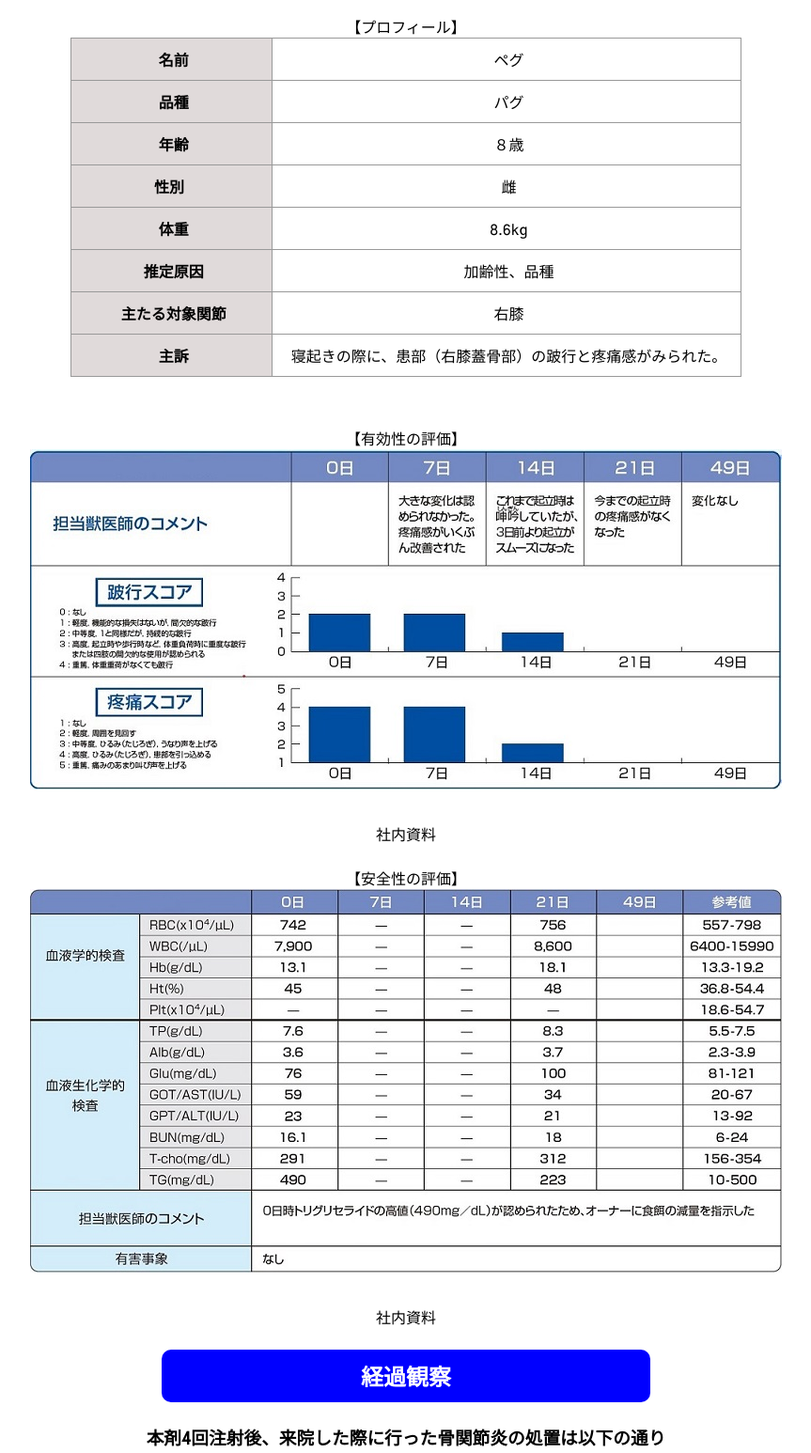
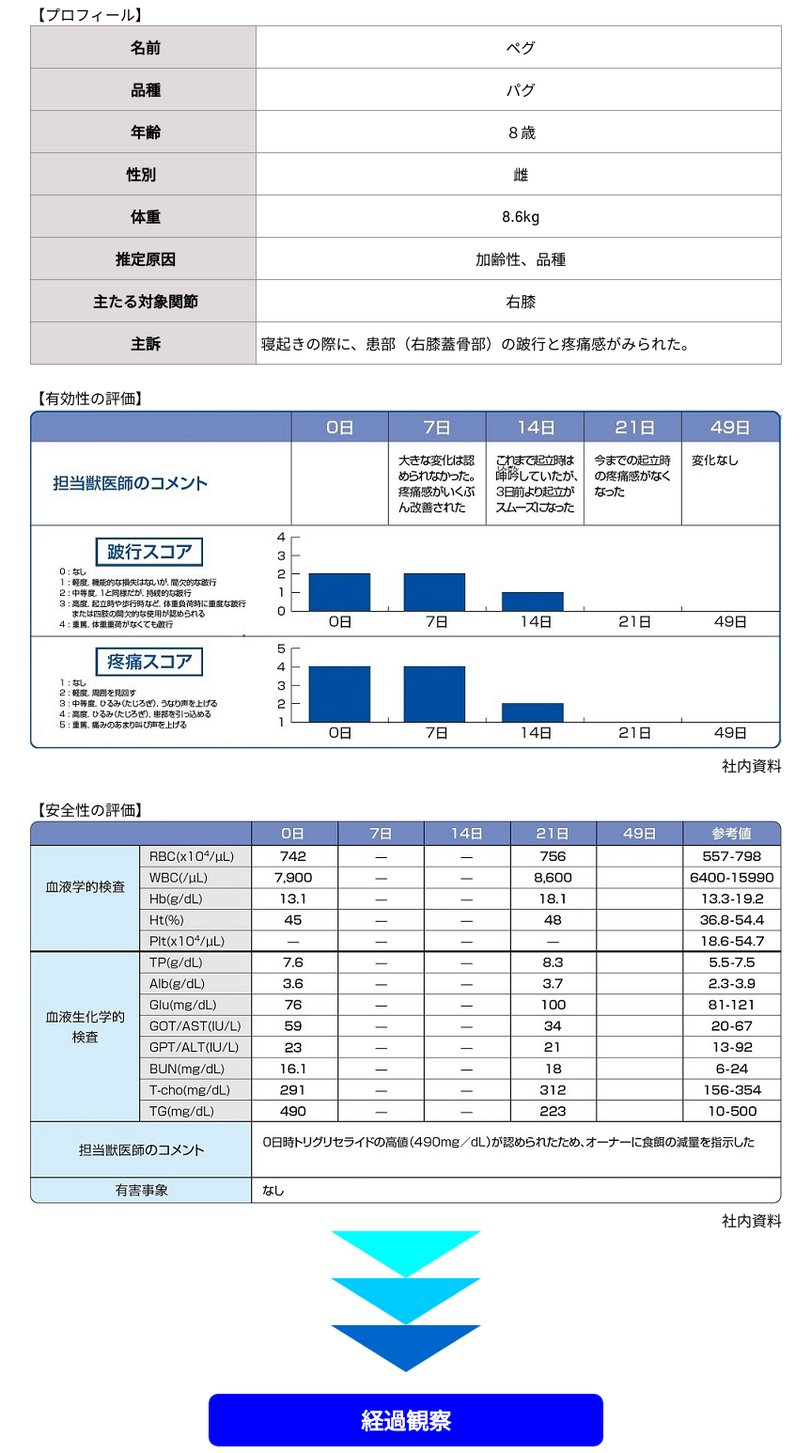
Before and after one commit to pacino0822/cart04, a plain HTML site: page index.html in a window 1280 px wide. Shown: the part 395-1941 px from the top of the page at 94% size, without its empty margins (208-1071 px from the left). Drawn offline with Linux system fonts and the light colour scheme; files whose address does not match are found by name.

Commit message:
Update stylesheet.css

```diff
--- a/stylesheet.css
+++ b/stylesheet.css
@@ -27,7 +27,7 @@ h2 {
 #container {
     margin-left: auto;
     margin-right: auto;
-    width: 1000px;
+    width: 800px;
     background-color: white;
 }
 
@@ -58,16 +58,15 @@ h2 {
 }
 
 #table02 {
+    width: 100%;
     border-collapse: collapse;
-    margin-left: auto;
-    margin-right: auto;
-    margin-bottom: 30px;
 }
 
 #table02 th,
 #table02 td {
     border: 1px solid #999;
-    padding: 10px 15px;
+    padding-top: 10px;
+    padding-bottom: 10px;
 }
 
 #table02 th {
@@ -76,7 +75,6 @@ h2 {
 }
 
 #table03 {
-    width: 70%;
     border-collapse: collapse;
     margin-left: auto;
     margin-right: auto;
@@ -95,19 +93,21 @@ h2 {
     background-color: rgba(149, 203, 235, 0.973);
 }
 
+#comment {
+    padding: 15px;
+    border: 1px solid #999;
+}
+
 #comment p {
-    width: 70%;
+    width: 100%;
     margin-left: auto;
     margin-right: auto;
-    padding: 30px;
-    border: solid 1px;
     text-decoration: underline dotted black;
     line-height: 2;
     text-align: left;
 }
 
 #table04 {
-    width: 70%;
     border-collapse: collapse;
     margin-left: auto;
     margin-right: auto;
@@ -121,12 +121,8 @@ h2 {
     border: 1px solid #999;
 }
 
-.pic {
-    margin-bottom: 30px;
-}
-
 .pic2 {
-    width: 80%;
+    width: 100％;
 }
 
 .pic3 {
@@ -183,6 +179,48 @@ a:hover {
     display: none;
 }
 
+.triangle {
+    width: 0;
+    height: 0;
+    border-left: 80px solid transparent;
+    border-right: 80px solid transparent;
+    border-top: 50px solid #00FFFF;
+}
+
+.triangle1 {
+    width: 0;
+    height: 0;
+    border-left: 80px solid transparent;
+    border-right: 80px solid transparent;
+    border-top: 50px solid #00CCFF;
+}
+
+.triangle2 {
+    width: 0;
+    height: 0;
+    border-left: 80px solid transparent;
+    border-right: 80px solid transparent;
+    border-top: 50px solid#0066CC;
+}
+
+.left {
+    text-align: left;
+}
+
+.title {
+    text-align: left;
+}
+
+.ref {
+    text-align: right;
+}
+
+#theme {
+    color: #111188;
+    font-weight: bolder;
+    font-size: x-large;
+}
+
 @media (min-width:600px) and (max-width:799px) {
     #container {
         width: 500px;
```
